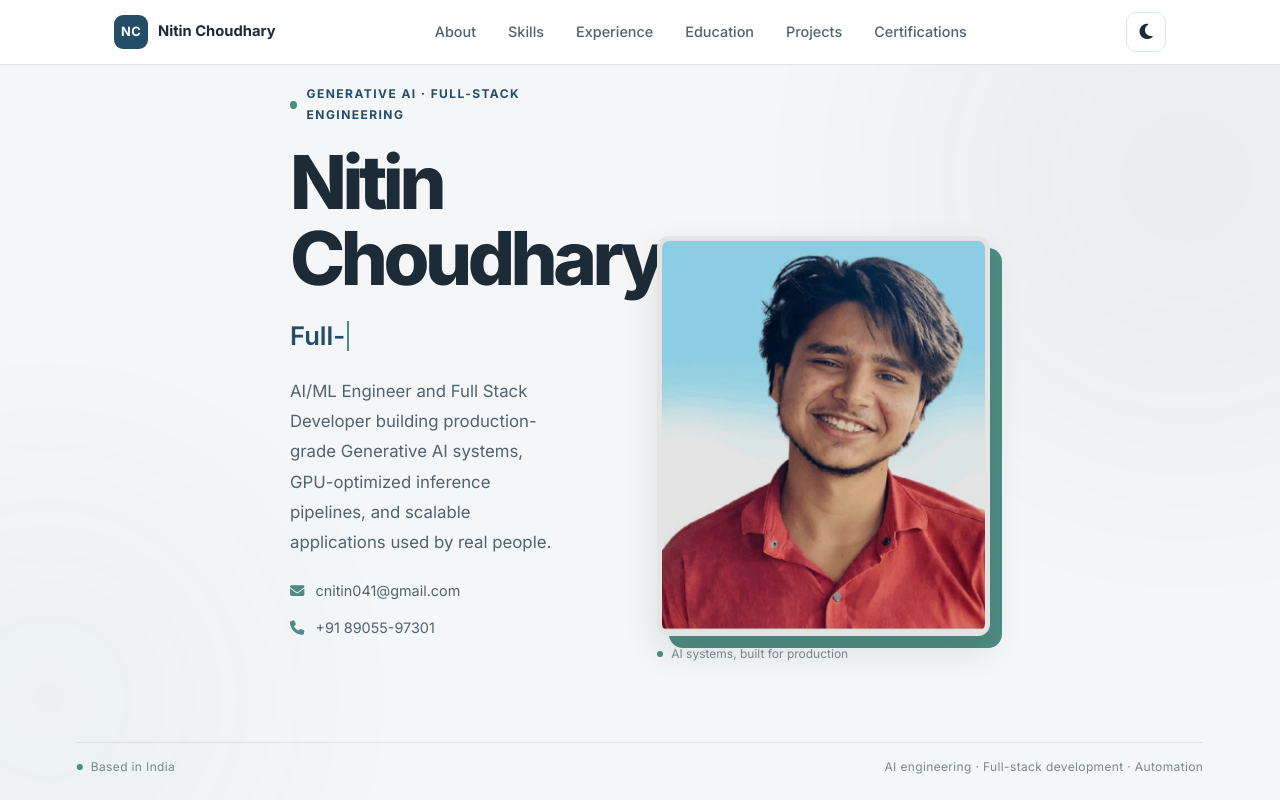
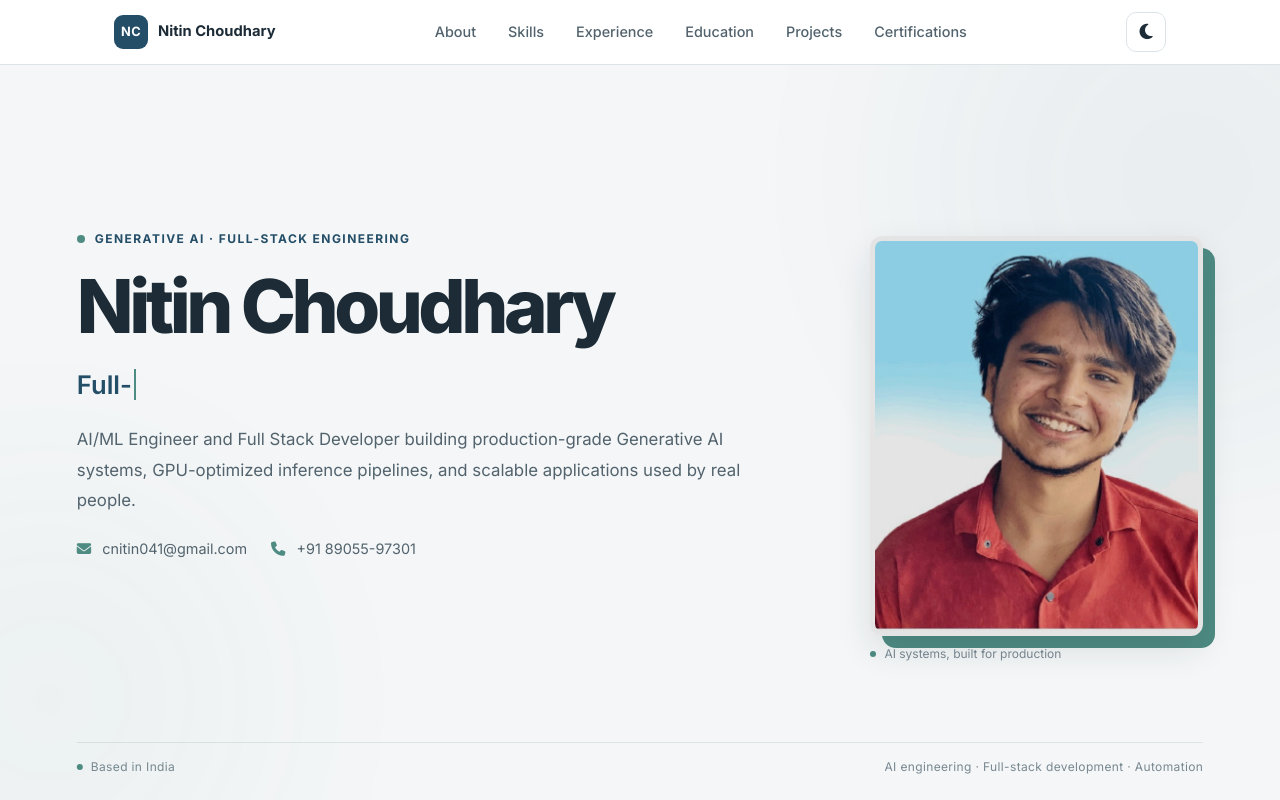
Before and after one commit to cnitin041/web, a Next.js app: page / in a window 1280 px wide. Shown: the top 800 px of the page. Built offline with nearby package versions, Linux system fonts and the light colour scheme.

Commit message:
Improve hero layout and heading size on medium screens

```diff
--- a/src/app/globals.css
+++ b/src/app/globals.css
@@ -174,7 +174,6 @@ body {
 .hero-content {
   position: relative;
   z-index: 1;
-  max-width: 700px;
 }
 
 .hero-image-wrapper {
@@ -1398,6 +1397,7 @@ footer { background: var(--bg-secondary); }
 
 @media (max-width: 980px) {
   .hero-content { grid-template-columns: minmax(0, 1fr) 240px; gap: clamp(32px, 5vw, 48px); }
+  .hero h1 { font-size: clamp(2.8rem, 5.2vw, 3.4rem); }
   .hero-image-wrapper { max-width: 240px; height: 310px; }
 }
 
```
